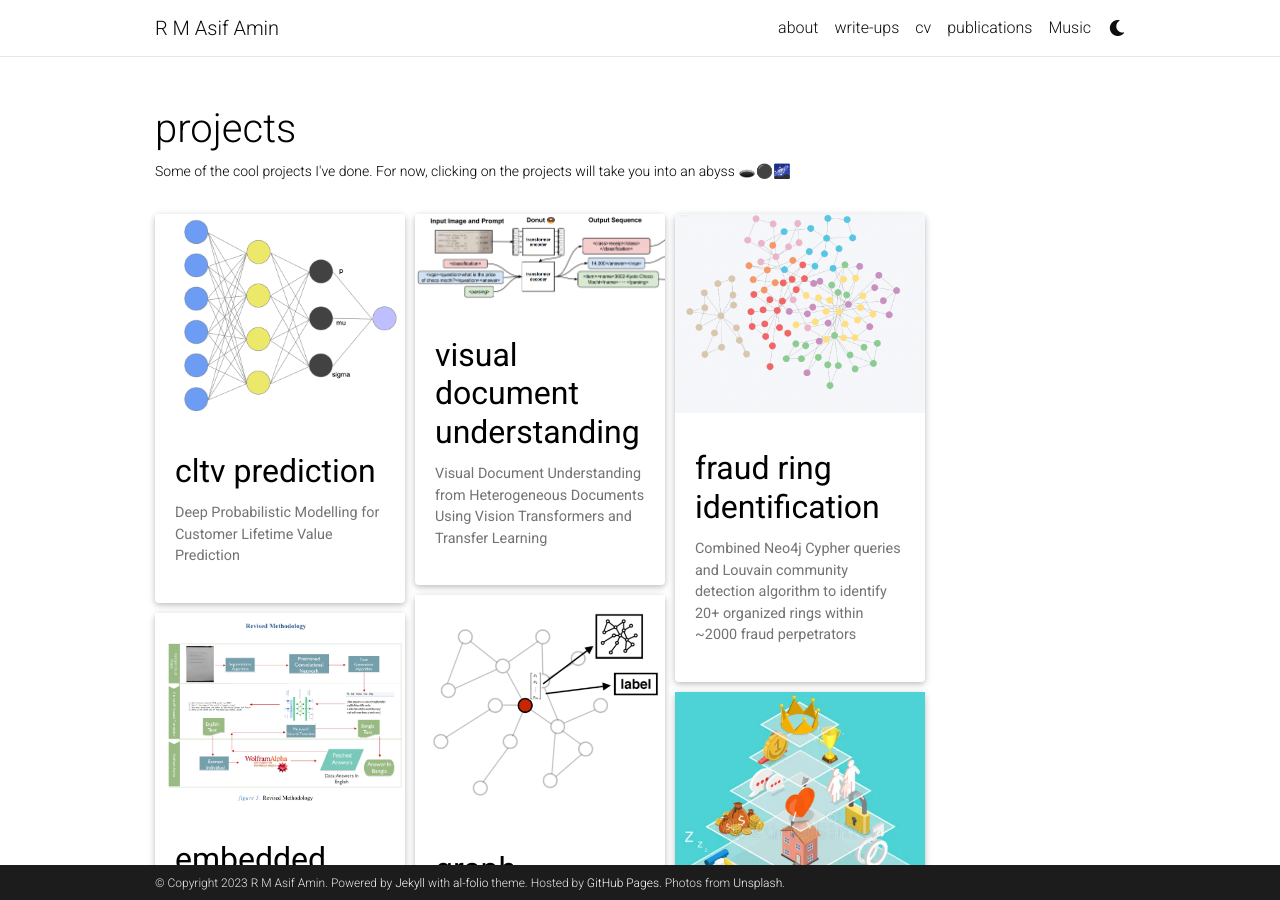
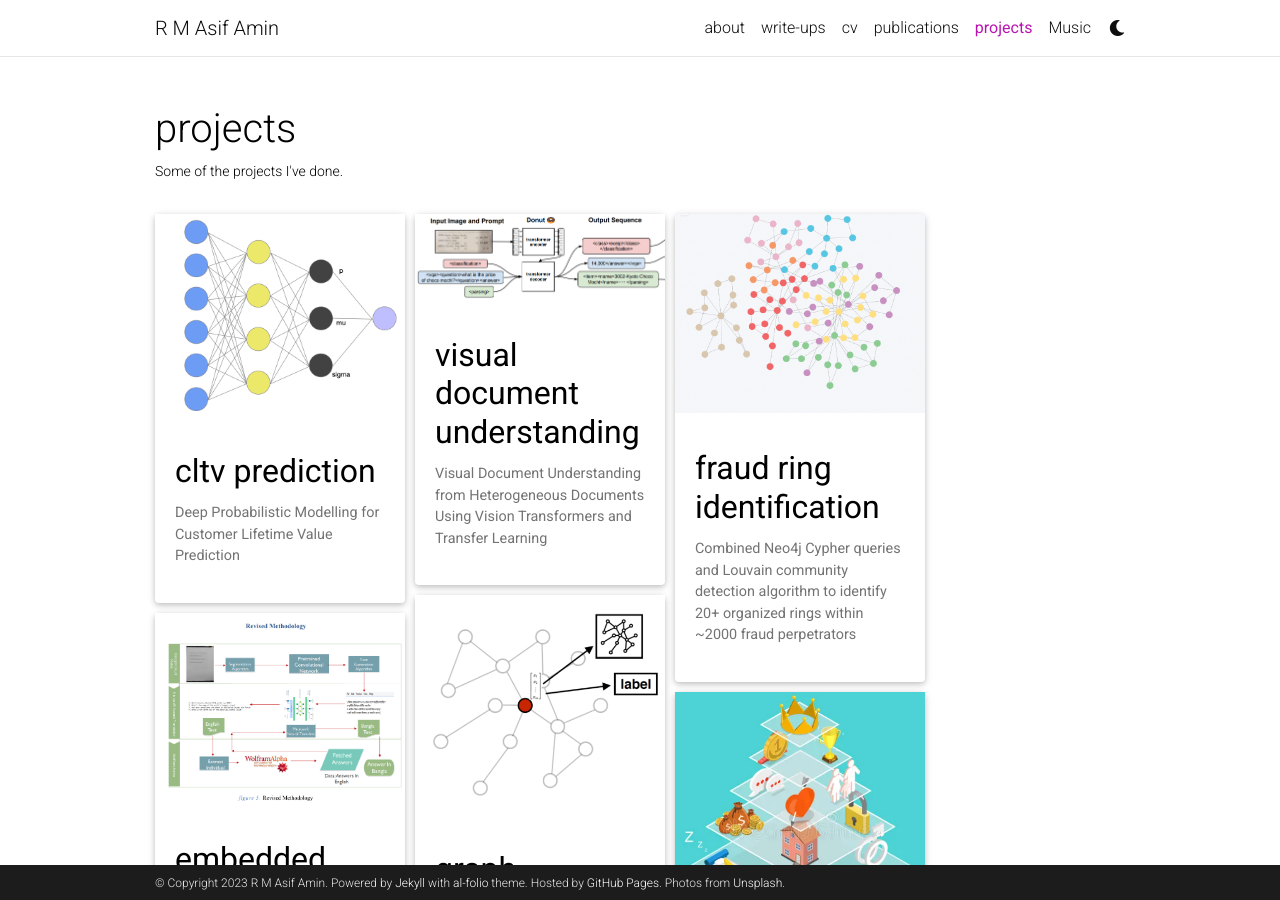
Before and after one commit to rm-asif-amin/rm-asif-amin.github.io, a Jekyll site: the page built from _pages/projects.md, in a window 1280 px wide and 900 px high. Built offline with Jekyll 4.4.1, drawn with Linux system fonts in a browser that asks for light colours; full-size pictures stand in for the smaller copies a plugin makes; comment, search, counter and statistics services are not loaded; a style sheet for code colours, icons or effects is not loaded.

Commit message:
projects visible

```diff
--- a/_pages/projects.md
+++ b/_pages/projects.md
@@ -2,7 +2,8 @@
 layout: page
 title: projects
 permalink: /projects/
-description: Some of the cool projects I've done. For now, clicking on the projects will take you into an abyss 🕳️⚫️🌌
+description: Some of the projects I've done. #For now, clicking on the projects will take you into an #abyss 🕳️⚫️🌌
+nav: true
 nav_order: 4
 display_categories: #[work, fun]
 horizontal: false
```
